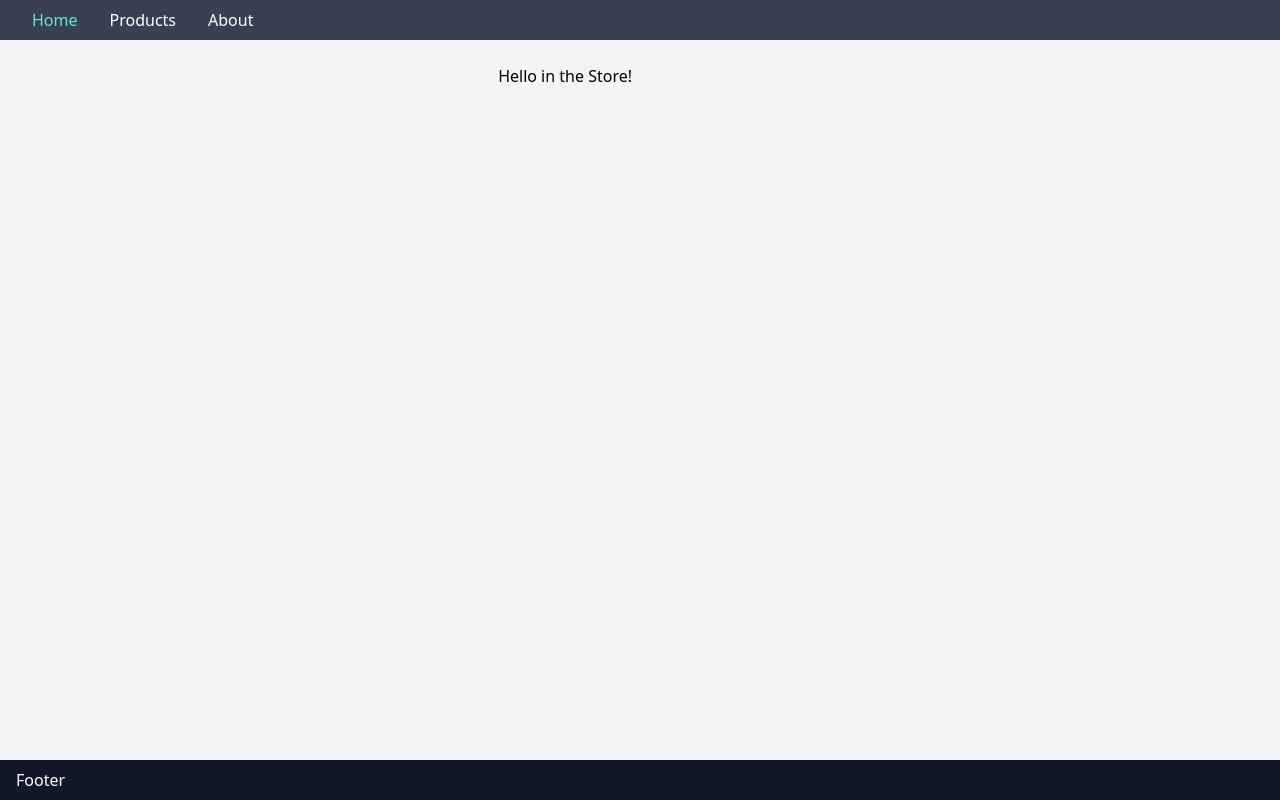
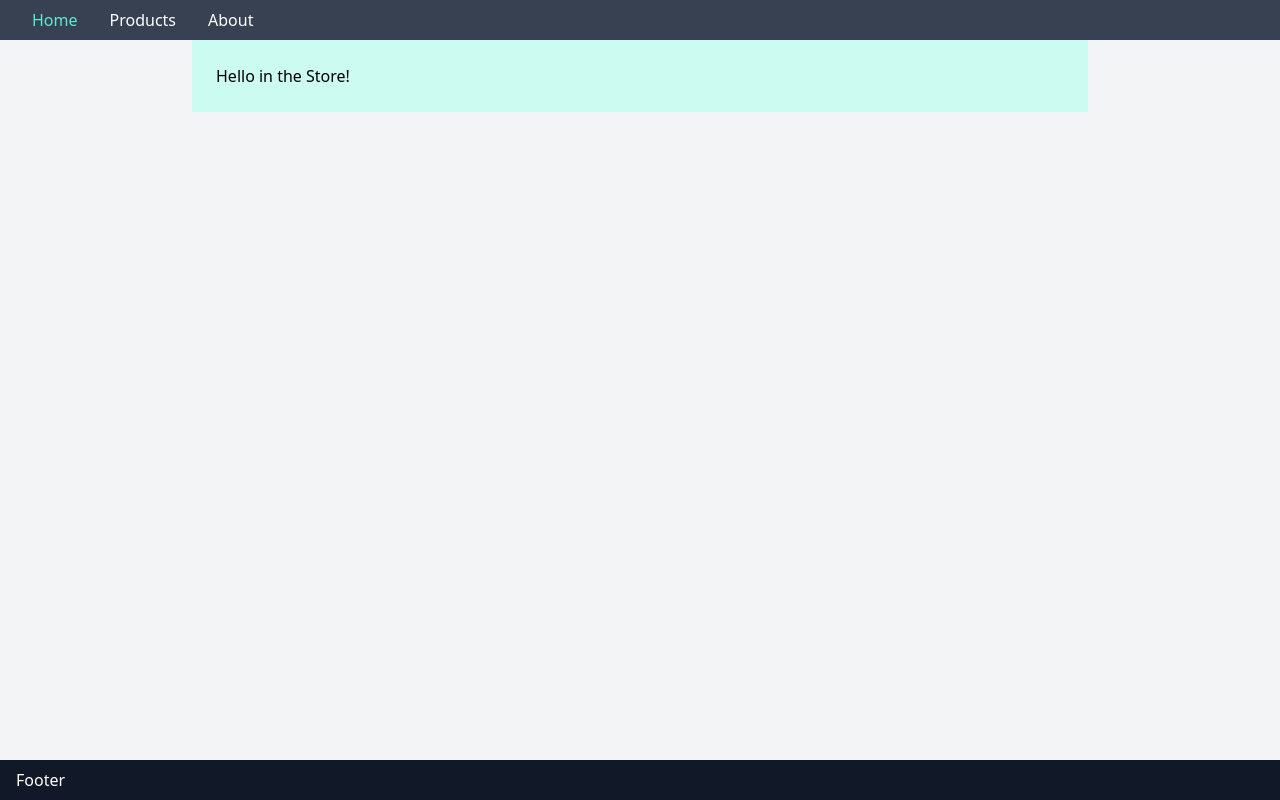
Before and after one commit to mngweb/next-shop, a Next.js app: page / in a window 1280 px wide. Built offline with nearby package versions, Linux system fonts and the light colour scheme.

Commit message:
create Layout component

```diff
--- /dev/null
+++ b/components/Layout.tsx
@@ -0,0 +1,17 @@
+import { ReactNode } from 'react';
+import { Footer } from './Footer';
+import { Header } from './Header';
+
+interface LayoutProps {
+  children: ReactNode;
+}
+
+export const Layout = ({ children }: LayoutProps) => {
+  return (
+    <div className="flex flex-col min-h-screen">
+      <Header />
+      <div className="flex-grow">{children}</div>
+      <Footer />
+    </div>
+  );
+};
--- a/components/Main.tsx
+++ b/components/Main.tsx
@@ -1,11 +1,9 @@
-import { ReactNode } from "react";
+import { ReactNode } from 'react';
 
 interface MainProps {
   children: ReactNode;
 }
 
 export const Main = ({ children }: MainProps) => (
-  <main className="flex-grow grid gap-4 xl:grid-cols-2 max-w-4xl mx-auto p-6">
-    {children}
-  </main>
+  <main className="bg-teal-100 flex-grow grid gap-4 xl:grid-cols-2 max-w-4xl mx-auto p-6">{children}</main>
 );
--- a/pages/_app.tsx
+++ b/pages/_app.tsx
@@ -1,16 +1,17 @@
 import '../styles/globals.css';
 import type { AppProps } from 'next/app';
 import { QueryClient, QueryClientProvider } from 'react-query';
+import { Layout } from '../components/Layout';
 
 const client = new QueryClient();
 
 function MyApp({ Component, pageProps }: AppProps) {
   return (
-    <div>
+    <Layout>
       <QueryClientProvider client={client}>
         <Component {...pageProps} />
       </QueryClientProvider>
-    </div>
+    </Layout>
   );
 }
 
--- a/pages/about.tsx
+++ b/pages/about.tsx
@@ -1,15 +1,7 @@
-import { Footer } from '../components/Footer';
-import { Header } from '../components/Header';
 import { Main } from '../components/Main';
 
 const About = () => {
-  return (
-    <div className="flex flex-col min-h-screen">
-      <Header />
-      <Main>About page</Main>
-      <Footer />
-    </div>
-  );
+  return <Main>About page</Main>;
 };
 
 export default About;
--- a/pages/index.tsx
+++ b/pages/index.tsx
@@ -1,15 +1,7 @@
-import { Footer } from '../components/Footer';
-import { Header } from '../components/Header';
 import { Main } from '../components/Main';
 
 const Home = () => {
-  return (
-    <div className="flex flex-col min-h-screen">
-      <Header />
-      <Main>Hello in the Store!</Main>
-      <Footer />
-    </div>
-  );
+  return <Main>Hello in the Store!</Main>;
 };
 
 export default Home;
--- a/pages/products-csr.tsx
+++ b/pages/products-csr.tsx
@@ -1,6 +1,5 @@
 import { useQuery } from 'react-query';
-import { Footer } from '../components/Footer';
-import { Header } from '../components/Header';
+import { Layout } from '../components/Layout';
 import { ProductListItem } from '../components/Product';
 import { getProducts } from './api/functions';
 
@@ -17,7 +16,7 @@ const ProductsCSRPage = () => {
 
   return (
     <>
-      <Header />
+      <Layout>
         <ul className="grid grid-cols-1 sm:grid-cols-2 md:grid-cols-3 gap-4">
           {data.map((product) => {
             return (
@@ -34,7 +33,7 @@ const ProductsCSRPage = () => {
             );
           })}
         </ul>
-      <Footer />
+      </Layout>
     </>
   );
 };
--- a/pages/products.tsx
+++ b/pages/products.tsx
@@ -1,6 +1,4 @@
 import { InferGetStaticPropsType } from 'next';
-import { Footer } from '../components/Footer';
-import { Header } from '../components/Header';
 import { ProductListItem } from '../components/Product';
 import { getProductsStaticProps } from './api/functions';
 // import { StoreApiResponse } from '../types';
@@ -8,7 +6,6 @@ import { getProductsStaticProps } from './api/functions';
 const ProductsPage = ({ data }: InferGetStaticPropsType<typeof getStaticProps>) => {
   return (
     <>
-      <Header />
       <ul className="grid grid-cols-1 sm:grid-cols-2 md:grid-cols-3 gap-4">
         {data.map((product) => {
           return (
@@ -25,7 +22,6 @@ const ProductsPage = ({ data }: InferGetStaticPropsType<typeof getStaticProps>)
           );
         })}
       </ul>
-      <Footer />
     </>
   );
 };
--- a/pages/products/[productId].tsx
+++ b/pages/products/[productId].tsx
@@ -1,6 +1,5 @@
 import { GetStaticPathsResult, GetStaticProps, GetStaticPropsContext, InferGetStaticPropsType } from 'next';
-import { Footer } from '../../components/Footer';
-import { Header } from '../../components/Header';
+import { Layout } from '../../components/Layout';
 import { ProductDetails } from '../../components/Product';
 import { InferGetStaticPaths } from '../../types';
 import { apiUrl } from '../api/functions';
@@ -14,9 +13,7 @@ const ProductIdPage = ({ data }: InferGetStaticPropsType<typeof getStaticProps>)
   }
 
   return (
-    <div className="flex flex-col min-h-screen">
-      <Header />
-      <div className="flex-grow">
+    <>
       {/* <Link href={`/products`}>
           <a>Back to Products list</a>
         </Link> */}
@@ -30,9 +27,7 @@ const ProductIdPage = ({ data }: InferGetStaticPropsType<typeof getStaticProps>)
           rating: data.rating.rate,
         }}
       />
-      </div>
-      <Footer />
-    </div>
+    </>
   );
 };
 
```
Lines whose indentation alone changed are shown as unchanged.
